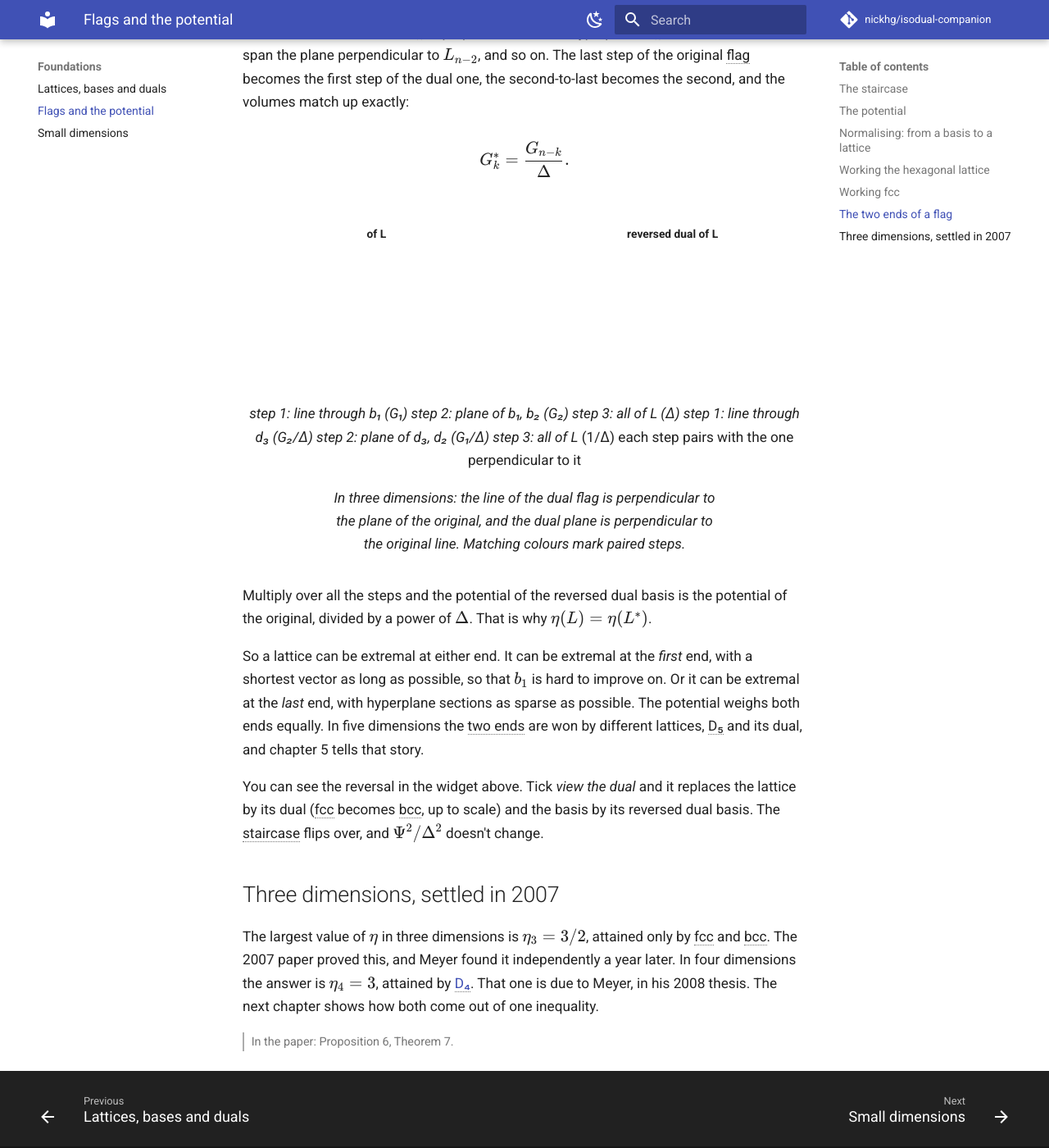
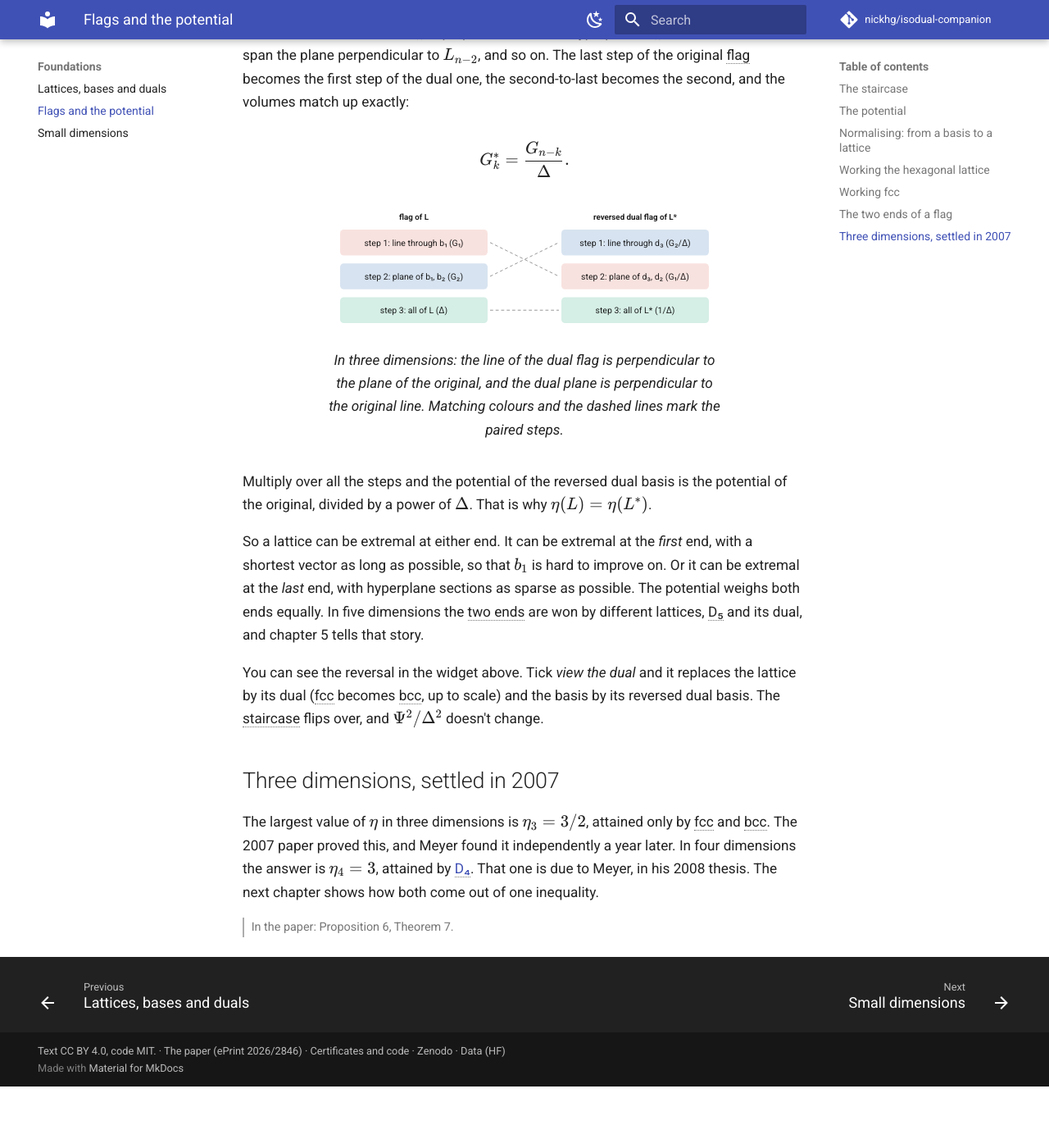
Before and after one commit to nickhg/isodual-companion, an MkDocs documentation site: the page built from docs/flags.md, in a window 1280 px wide and 1400 px high, scrolled down 4460 px. Shown: the whole window at 82% size. Built offline with MkDocs 1.6.1 and Material for MkDocs 9.7.7, drawn with Linux system fonts in a browser that asks for light colours; nearby versions of some CDN libraries; library files that are not in the unit come from our copies; comment, search, counter and statistics services are not loaded; after the commit the page ends 5785 px from its top, so only the background shows below that.

Commit message:
Fix inline SVG figures (no markdown wrapper); clearer flag-pairing diagram
Co-Authored-By: Claude Opus 5.5 <noreply@anthropic.com>

```diff
--- a/docs/assets/site.css
+++ b/docs/assets/site.css
@@ -61,6 +61,7 @@
 .wsvg .curve { fill: none; stroke: #2166ac; stroke-width: 2.2; }
 .wsvg .curve.thin { stroke-width: 1.4; }
 .wsvg .mark { fill: #b2182b; }
+.wsvg .steplbl { font-size: 14px; fill: var(--w-fg); }
 .wsvg .mlbl { font-size: 13px; fill: var(--w-fg); font-weight: 600; }
 .wsvg .cursor { stroke: var(--w-faint); stroke-width: 0.7; }
 .wsvg .hdot { fill: none; stroke: #b2182b; stroke-width: 2; }
--- a/docs/flags.md
+++ b/docs/flags.md
@@ -125,30 +125,27 @@ $$
 G^*_k = \frac{G_{n-k}}{\Delta}.
 $$
 
-<figure markdown>
+<figure>
 <svg viewBox="0 0 640 210" class="wsvg wide" role="img" aria-label="A flag of L and the reversed dual flag of L-star, with the steps paired">
-  <text x="150" y="22" class="mlbl" text-anchor="middle">flag of L</text>
-  <text x="490" y="22" class="mlbl" text-anchor="middle">reversed dual flag of L*</text>
-  <g class="tick">
-    <rect x="60" y="40" width="180" height="40" rx="6" fill="#d6604d" opacity="0.18"/>
-    <text x="150" y="65" text-anchor="middle">step 1: line through b₁ (G₁)</text>
-    <rect x="60" y="95" width="180" height="40" rx="6" fill="#2166ac" opacity="0.18"/>
-    <text x="150" y="120" text-anchor="middle">step 2: plane of b₁, b₂ (G₂)</text>
-    <rect x="60" y="150" width="180" height="40" rx="6" fill="#1b9e77" opacity="0.18"/>
-    <text x="150" y="175" text-anchor="middle">step 3: all of L (Δ)</text>
-    <rect x="400" y="40" width="180" height="40" rx="6" fill="#2166ac" opacity="0.18"/>
-    <text x="490" y="65" text-anchor="middle">step 1: line through d₃ (G₂/Δ)</text>
-    <rect x="400" y="95" width="180" height="40" rx="6" fill="#d6604d" opacity="0.18"/>
-    <text x="490" y="120" text-anchor="middle">step 2: plane of d₃, d₂ (G₁/Δ)</text>
-    <rect x="400" y="150" width="180" height="40" rx="6" fill="#1b9e77" opacity="0.18"/>
-    <text x="490" y="175" text-anchor="middle">step 3: all of L* (1/Δ)</text>
-  </g>
-  <line x1="245" y1="115" x2="395" y2="60" class="dash"/>
-  <line x1="245" y1="60" x2="395" y2="115" class="dash"/>
-  <text x="320" y="150" class="tick" text-anchor="middle">each step pairs with the one</text>
-  <text x="320" y="165" class="tick" text-anchor="middle">perpendicular to it</text>
+  <text x="140" y="24" class="mlbl" text-anchor="middle">flag of L</text>
+  <text x="500" y="24" class="mlbl" text-anchor="middle">reversed dual flag of L*</text>
+  <rect x="20" y="40" width="240" height="42" rx="6" fill="#d6604d" opacity="0.18"/>
+  <text x="140" y="66" class="steplbl" text-anchor="middle">step 1: line through b₁ (G₁)</text>
+  <rect x="380" y="40" width="240" height="42" rx="6" fill="#2166ac" opacity="0.18"/>
+  <text x="500" y="66" class="steplbl" text-anchor="middle">step 1: line through d₃ (G₂/Δ)</text>
+  <rect x="20" y="95" width="240" height="42" rx="6" fill="#2166ac" opacity="0.18"/>
+  <text x="140" y="121" class="steplbl" text-anchor="middle">step 2: plane of b₁, b₂ (G₂)</text>
+  <rect x="380" y="95" width="240" height="42" rx="6" fill="#d6604d" opacity="0.18"/>
+  <text x="500" y="121" class="steplbl" text-anchor="middle">step 2: plane of d₃, d₂ (G₁/Δ)</text>
+  <rect x="20" y="150" width="240" height="42" rx="6" fill="#1b9e77" opacity="0.18"/>
+  <text x="140" y="176" class="steplbl" text-anchor="middle">step 3: all of L (Δ)</text>
+  <rect x="380" y="150" width="240" height="42" rx="6" fill="#1b9e77" opacity="0.18"/>
+  <text x="500" y="176" class="steplbl" text-anchor="middle">step 3: all of L* (1/Δ)</text>
+  <line x1="264" y1="116" x2="376" y2="61" class="dash"/>
+  <line x1="264" y1="61" x2="376" y2="116" class="dash"/>
+  <line x1="264" y1="171" x2="376" y2="171" class="dash"/>
 </svg>
-<figcaption>In three dimensions: the line of the dual flag is perpendicular to the plane of the original, and the dual plane is perpendicular to the original line. Matching colours mark paired steps.</figcaption>
+<figcaption>In three dimensions: the line of the dual flag is perpendicular to the plane of the original, and the dual plane is perpendicular to the original line. Matching colours and the dashed lines mark the paired steps.</figcaption>
 </figure>
 
 Multiply over all the steps and the potential of the reversed dual basis is the potential of the original, divided by a power of $\Delta$. That is why $\eta(L) = \eta(L^*)$.
```
Also changed, not shown: NOTES.md (+3 -0 lines), docs/trust.md (+1 -1 lines).
